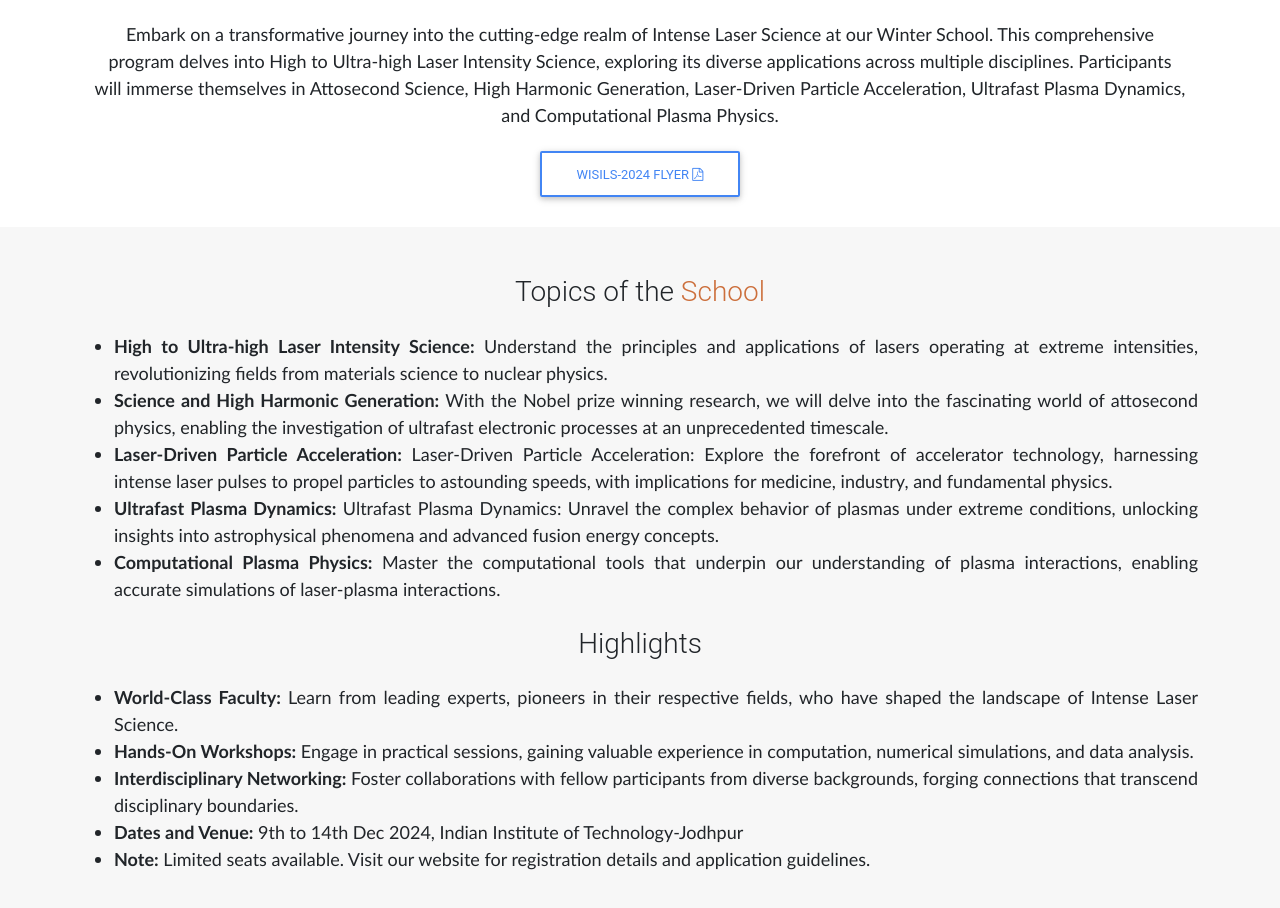
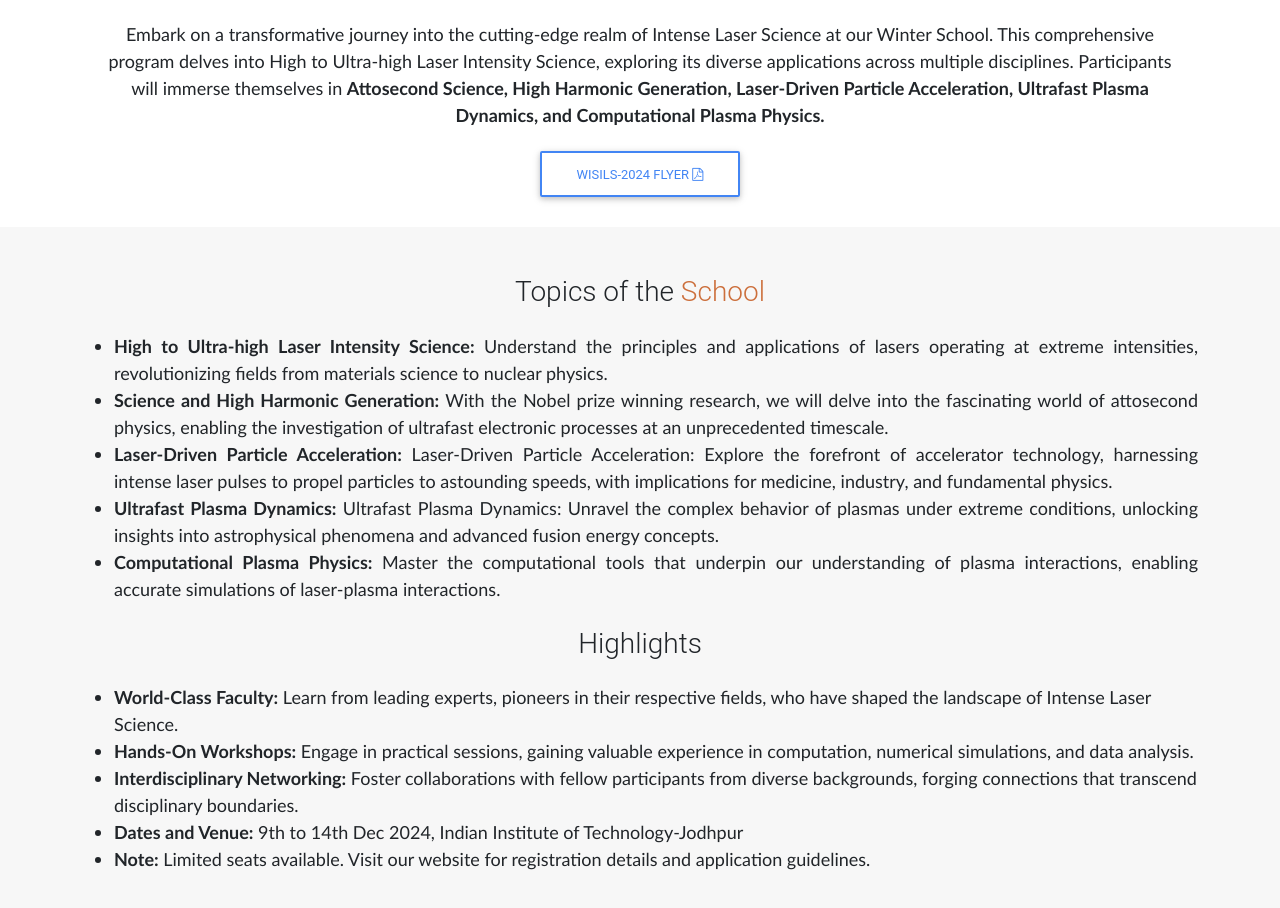
Before and after one commit to avadhesh3824/test3, a plain HTML site: page index.html in a window 1280 px wide. Shown: the part 804-1712 px from the top of the page. Drawn offline with nearby package versions, Linux system fonts and the light colour scheme.

Commit message:
Add files via upload

```diff
--- a/index.html
+++ b/index.html
@@ -88,6 +88,7 @@ font-size: 18px;
             overflow-x:hidden;
         }
     }
+
 
     </style>
 
@@ -207,7 +208,7 @@ font-size: 18px;
 </marquee>
                 <h3 class="my-4 text-center ">Objectives of <span class="myColor"> WiSILS-2024
 </h3>
-             <p class="text-center" style="font-family: Candara, sans-serif; font-size:18px;"> Embark on a transformative journey into the cutting-edge realm of Intense Laser Science at our Winter School. This comprehensive program delves into High to Ultra-high Laser Intensity Science, exploring its diverse applications across multiple disciplines. Participants will immerse themselves in Attosecond Science, High Harmonic Generation, Laser-Driven Particle Acceleration, Ultrafast Plasma Dynamics, and Computational Plasma Physics.</p>
+             <p class="text-center" style="font-family: Candara, sans-serif; font-size:18px;"> Embark on a transformative journey into the cutting-edge realm of Intense Laser Science at our Winter School. This comprehensive program delves into High to Ultra-high Laser Intensity Science, exploring its diverse applications across multiple disciplines. Participants will immerse themselves in <b class="test" style="font-weight: 900;">Attosecond Science, High Harmonic Generation, Laser-Driven Particle Acceleration, Ultrafast Plasma Dynamics, and Computational Plasma Physics.</b></p>
                 <div class="container">
                     <div class="row">
                         <div class="col-md-12 text-center">
@@ -244,7 +245,7 @@ font-size: 18px;
 
 
             <div class="col-md-12">
-               <ul class="test" style="text-align: justify;font-family: Candara, sans-serif; font-size:18px;line-height:1.5">
+               <ul class="test" style="font-family: Candara, sans-serif; font-size:18px;line-height:1.5">
                 <li><b class="test"style="font-weight: 900">World-Class Faculty:</b> Learn from leading experts, pioneers in their respective fields, who have shaped the landscape of Intense Laser Science.</li>
                 <li><b class="test" style="font-weight: 900">Hands-On Workshops:</b> Engage in practical sessions, gaining valuable experience in computation, numerical simulations, and data analysis. </li>
                 <li><b class="test" style="font-weight: 900">Interdisciplinary Networking:</b> Foster collaborations with fellow participants from diverse backgrounds, forging connections that transcend disciplinary boundaries.</li>
```
